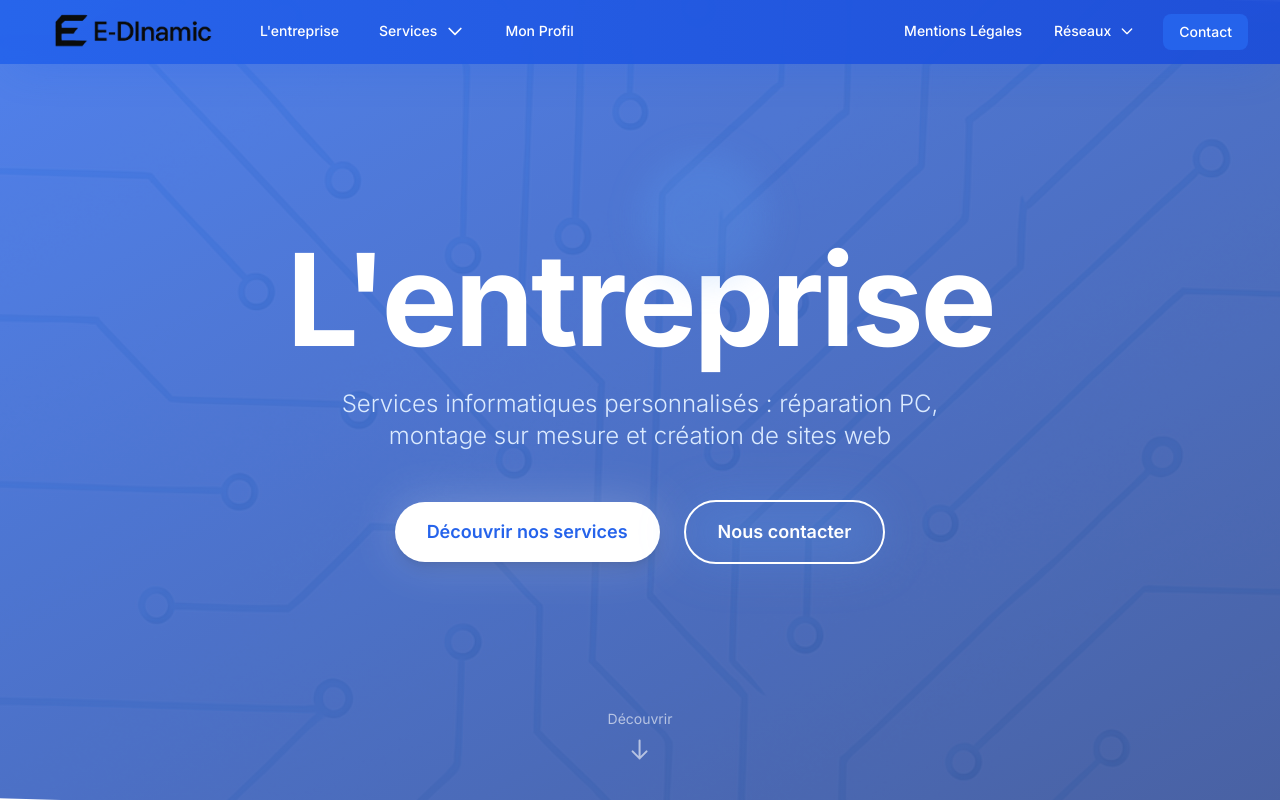
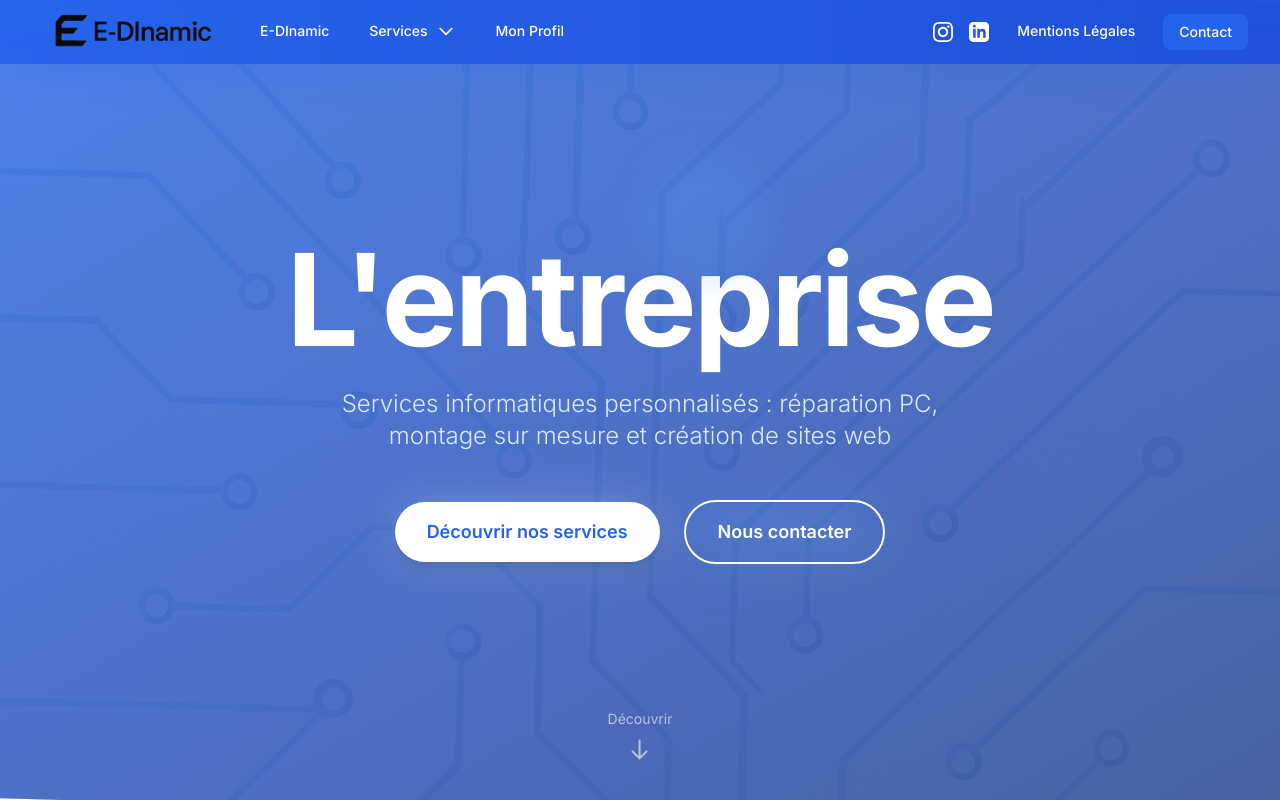
Before and after one commit to LockingFR/Portfolio, a Next.js app: page / in a window 1280 px wide. Shown: the top 800 px of the page. Built offline with nearby package versions, Linux system fonts and the light colour scheme.

Commit message:
Socials and Title

```diff
--- a/src/app/components/Navbar.tsx
+++ b/src/app/components/Navbar.tsx
@@ -89,7 +89,7 @@
                       : 'text-white hover:text-white/80 border-transparent hover:border-white'
                 }`}
               >
-                L'entreprise
+                E-DInamic
               </Link>
 
               <div ref={pricingRef} className="relative">
@@ -185,6 +185,34 @@
 
           {/* Partie droite avec réseaux sociaux et mentions légales */}
           <div className="hidden sm:flex sm:items-center sm:space-x-6">
+            {/* Réseaux sociaux */}
+            <div className="flex items-center space-x-4">
+              <a
+                href="https://www.instagram.com/nikolaz_vsn_"
+                target="_blank"
+                rel="noopener noreferrer"
+                className={`flex items-center transition-colors ${
+                  isScrolled ? 'text-gray-900 hover:text-blue-600' : 'text-white hover:text-white/80'
+                }`}
+              >
+                <svg className="w-5 h-5" fill="currentColor" viewBox="0 0 24 24">
+                  <path d="M12 2.163c3.204 0 3.584.012 4.85.07 3.252.148 4.771 1.691 4.919 4.919.058 1.265.069 1.645.069 4.849 0 3.205-.012 3.584-.069 4.849-.149 3.225-1.664 4.771-4.919 4.919-1.266.058-1.644.07-4.85.07-3.204 0-3.584-.012-4.849-.07-3.26-.149-4.771-1.699-4.919-4.92-.058-1.265-.07-1.644-.07-4.849 0-3.204.013-3.583.07-4.849.149-3.227 1.664-4.771 4.919-4.919 1.266-.057 1.645-.069 4.849-.069zm0-2.163c-3.259 0-3.667.014-4.947.072-4.358.2-6.78 2.618-6.98 6.98-.059 1.281-.073 1.689-.073 4.948 0 3.259.014 3.668.072 4.948.2 4.358 2.618 6.78 6.98 6.98 1.281.058 1.689.072 4.948.072 3.259 0 3.668-.014 4.948-.072 4.354-.2 6.782-2.618 6.979-6.98.059-1.28.073-1.689.073-4.948 0-3.259-.014-3.667-.072-4.947-.196-4.354-2.617-6.78-6.979-6.98-1.281-.059-1.69-.073-4.949-.073zm0 5.838c-3.403 0-6.162 2.759-6.162 6.162s2.759 6.163 6.162 6.163 6.162-2.759 6.162-6.163c0-3.403-2.759-6.162-6.162-6.162zm0 10.162c-2.209 0-4-1.79-4-4 0-2.209 1.791-4 4-4s4 1.791 4 4c0 2.21-1.791 4-4 4zm6.406-11.845c-.796 0-1.441.645-1.441 1.44s.645 1.44 1.441 1.44c.795 0 1.439-.645 1.439-1.44s-.644-1.44-1.439-1.44z"/>
+                </svg>
+              </a>
+              <a
+                href="https://www.linkedin.com/in/nikolaz-voisson"
+                target="_blank"
+                rel="noopener noreferrer"
+                className={`flex items-center transition-colors ${
+                  isScrolled ? 'text-gray-900 hover:text-blue-600' : 'text-white hover:text-white/80'
+                }`}
+              >
+                <svg className="w-5 h-5" fill="currentColor" viewBox="0 0 24 24">
+                  <path d="M19 0h-14c-2.761 0-5 2.239-5 5v14c0 2.761 2.239 5 5 5h14c2.762 0 5-2.239 5-5v-14c0-2.761-2.238-5-5-5zm-11 19h-3v-11h3v11zm-1.5-12.268c-.966 0-1.75-.79-1.75-1.764s.784-1.764 1.75-1.764 1.75.79 1.75 1.764-.783 1.764-1.75 1.764zm13.5 12.268h-3v-5.604c0-3.368-4-3.113-4 0v5.604h-3v-11h3v1.765c1.396-2.586 7-2.777 7 2.476v6.759z"/>
+                </svg>
+              </a>
+            </div>
+
             <Link
               href="/legal"
               className={`flex items-center h-16 px-1 text-sm font-medium border-b-2 transition-all duration-300 ${
@@ -195,54 +223,6 @@
             >
               Mentions Légales
             </Link>
-
-            {/* Menu réseaux sociaux */}
-            <div
-              ref={socialRef}
-              className="relative flex items-center h-16"
-            >
-              <button
-                onClick={() => setIsSocialOpen(!isSocialOpen)}
-                className={`flex items-center px-1 text-sm font-medium border-b-2 transition-all duration-300 ${
-                  isScrolled
-                    ? 'text-gray-900 hover:text-blue-600 border-transparent hover:border-blue-600'
-                    : 'text-white hover:text-white/80 border-transparent hover:border-white'
-                }`}
-              >
-                <span>Réseaux</span>
-                <svg className={`ml-2 w-4 h-4 transform transition-transform duration-300 ${isSocialOpen ? 'rotate-180' : ''}`} fill="none" stroke="currentColor" viewBox="0 0 24 24">
-                  <path strokeLinecap="round" strokeLinejoin="round" strokeWidth={2} d="M19 9l-7 7-7-7" />
-                </svg>
-              </button>
-
-              <AnimatePresence>
-                {isSocialOpen && (
-                  <motion.div
-                    initial={{ opacity: 0, y: -10, scale: 0.95 }}
-                    animate={{ opacity: 1, y: 0, scale: 1 }}
-                    exit={{ opacity: 0, y: -10, scale: 0.95 }}
-                    transition={{ duration: 0.2, ease: "easeOut" }}
-                    className="absolute top-full right-0 mt-1 w-48 bg-white/90 backdrop-blur-sm rounded-lg shadow-xl py-2 ring-1 ring-black/5"
-                  >
-                    <motion.a
-                      initial={{ x: -20, opacity: 0 }}
-                      animate={{ x: 0, opacity: 1 }}
-                      transition={{ duration: 0.2 }}
-                      href="https://www.instagram.com/nikolazvoisson"
-                      target="_blank"
-                      rel="noopener noreferrer"
-                      className="flex items-center px-4 py-2 text-gray-800 hover:bg-blue-50/50 transition-colors"
-                      onClick={() => setIsSocialOpen(false)}
-                    >
-                      <svg className="w-5 h-5 mr-3" fill="currentColor" viewBox="0 0 24 24">
-                        <path d="M12 2.163c3.204 0 3.584.012 4.85.07 3.252.148 4.771 1.691 4.919 4.919.058 1.265.069 1.645.069 4.849 0 3.205-.012 3.584-.069 4.849-.149 3.225-1.664 4.771-4.919 4.919-1.266.058-1.644.07-4.85.07-3.204 0-3.584-.012-4.849-.07-3.26-.149-4.771-1.699-4.919-4.92-.058-1.265-.07-1.644-.07-4.849 0-3.204.013-3.583.07-4.849.149-3.227 1.664-4.771 4.919-4.919 1.266-.057 1.645-.069 4.849-.069zm0-2.163c-3.259 0-3.667.014-4.947.072-4.358.2-6.78 2.618-6.98 6.98-.059 1.281-.073 1.689-.073 4.948 0 3.259.014 3.668.072 4.948.2 4.358 2.618 6.78 6.98 6.98 1.281.058 1.689.072 4.948.072 3.259 0 3.668-.014 4.948-.072 4.354-.2 6.782-2.618 6.979-6.98.059-1.28.073-1.689.073-4.948 0-3.259-.014-3.667-.072-4.947-.196-4.354-2.617-6.78-6.979-6.98-1.281-.059-1.69-.073-4.949-.073zm0 5.838c-3.403 0-6.162 2.759-6.162 6.162s2.759 6.163 6.162 6.163 6.162-2.759 6.162-6.163c0-3.403-2.759-6.162-6.162-6.162zm0 10.162c-2.209 0-4-1.79-4-4 0-2.209 1.791-4 4-4s4 1.791 4 4c0 2.21-1.791 4-4 4zm6.406-11.845c-.796 0-1.441.645-1.441 1.44s.645 1.44 1.441 1.44c.795 0 1.439-.645 1.439-1.44s-.644-1.44-1.439-1.44z"/>
-                      </svg>
-                      Instagram
-                    </motion.a>
-                  </motion.div>
-                )}
-              </AnimatePresence>
-            </div>
 
             <Link
               href="/contact"
@@ -314,7 +294,7 @@
                 } transition-colors`}
                 onClick={() => setIsMenuOpen(false)}
               >
-                L'entreprise
+                E-DInamic
               </Link>
 
               {/* Services Informatiques */}
@@ -380,7 +360,7 @@
               </Link>
 
               <a
-                href="https://www.instagram.com/nikolazvoisson"
+                href="https://www.instagram.com/nikolaz_vsn_"
                 target="_blank"
                 rel="noopener noreferrer"
                 className="block px-3 py-2 text-base font-medium text-gray-900 hover:bg-blue-50/50 transition-colors"
```
